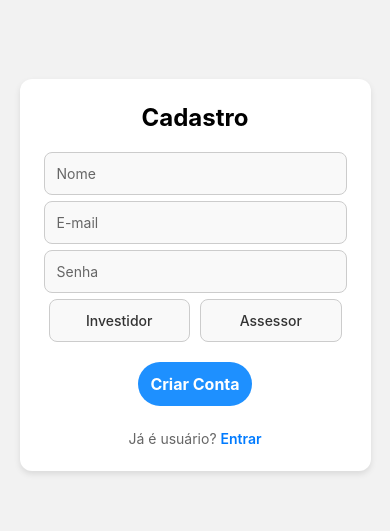
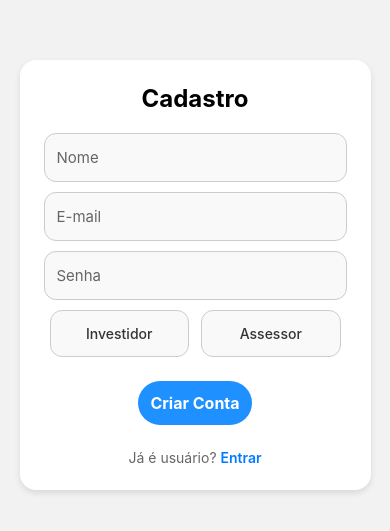
Before and after one commit to dwe-corp/dwe-app-mobile-react, a React Native app: screen /Register in a window 390 px wide. Shown: the part 177-708 px from the top of the page. Built offline with nearby package versions, Linux system fonts and the light colour scheme.

Commit message:
Add: Melhoria nos botões

```diff
--- a/src/screens/LoginScreen.tsx
+++ b/src/screens/LoginScreen.tsx
@@ -62,9 +62,9 @@ export default function LoginScreen({ navigation }) {
           onChangeText={setSenha}
         />
 
-        {/* <TouchableOpacity onPress={() => navigation.navigate('ForgotPassword')}>
+        {/* {<TouchableOpacity onPress={() => navigation.navigate('ForgotPassword')}>
           <Text style={styles.linkRight}>Esqueceu a senha?</Text>
-        </TouchableOpacity> */}
+        </TouchableOpacity>} */}
 
         {Object.values(errors).length > 0 && (
           <View style={styles.errorBox}>
@@ -76,11 +76,14 @@ export default function LoginScreen({ navigation }) {
 
         <CustomButton title="Entrar" onPress={handleLogin} />
 
-        <TouchableOpacity onPress={() => navigation.navigate('Register')}>
+        <View style={styles.bottomLinkContainer}>
           <Text style={styles.linkBottom}>
-            Primeira vez por aqui? <Text style={styles.linkHighlight}>Cadastre-se</Text>
+            Primeira vez por aqui?{' '}
           </Text>
-        </TouchableOpacity>
+          <TouchableOpacity onPress={() => navigation.navigate('Register')}>
+            <Text style={styles.linkHighlight}>Cadastre-se</Text>
+          </TouchableOpacity>
+        </View>
       </View>
     </View>
   );
@@ -129,13 +132,19 @@ const styles = StyleSheet.create({
     fontSize: 13,
     marginBottom: 12,
   },
+  bottomLinkContainer: {
+    marginTop: 16,
+    flexDirection: 'row',
+    justifyContent: 'center',
+    alignItems: 'center',
+    flexWrap: 'wrap',
+  },
   linkBottom: {
-    marginTop: 16,
-    textAlign: 'center',
+    fontSize: 14,
     color: '#666',
-    fontSize: 14,
   },
   linkHighlight: {
+    fontSize: 14,
     color: '#007bff',
     fontWeight: '600',
   },
--- a/src/screens/RegisterScreen.tsx
+++ b/src/screens/RegisterScreen.tsx
@@ -106,11 +106,12 @@ export default function RegisterScreen({ navigation }) {
         <CustomButton title="Criar Conta" onPress={handleRegister} />
 
         {/* Link: Já é usuário? Entrar */}
-        <TouchableOpacity onPress={() => navigation.navigate('Login')}>
-          <Text style={styles.linkBottom}>
-            Já é usuário? <Text style={styles.linkHighlight}>Entrar</Text>
-          </Text>
-        </TouchableOpacity>
+        <View style={styles.bottomLinkContainer}>
+          <Text style={styles.linkBottom}>Já é usuário? </Text>
+          <TouchableOpacity onPress={() => navigation.navigate('Login')}>
+            <Text style={styles.linkHighlight}>Entrar</Text>
+          </TouchableOpacity>
+        </View>
       </View>
     </View>
   );
@@ -124,30 +125,10 @@ const styles = StyleSheet.create({
     backgroundColor: '#f2f2f2',
     paddingTop: Platform.OS === 'web' ? 60 : 40,
   },
-  backButton: {
-    position: 'absolute',
-    top: Platform.OS === 'web' ? 24 : 40,
-    left: 24,
-    backgroundColor: '#E6F0FF',
-    paddingVertical: 8,
-    paddingHorizontal: 16,
-    borderRadius: 20,
-    zIndex: 10,
-    shadowColor: '#000',
-    shadowOpacity: 0.08,
-    shadowOffset: { width: 0, height: 2 },
-    shadowRadius: 4,
-    elevation: 3,
-  },
-  backText: {
-    color: '#007AFF',
-    fontSize: 16,
-    fontWeight: '600',
-  },
   card: {
     backgroundColor: '#fff',
     padding: 24,
-    borderRadius: 12,
+    borderRadius: 16,
     width: '90%',
     maxWidth: 400,
     shadowColor: '#000',
@@ -163,12 +144,14 @@ const styles = StyleSheet.create({
     textAlign: 'center',
   },
   input: {
-    borderWidth: 1,
+    borderWidth: 1.5,
     borderColor: '#ccc',
-    padding: 12,
-    marginBottom: 6,
-    borderRadius: 8,
+    paddingVertical: 14,
+    paddingHorizontal: 12,
+    marginBottom: 10,
+    borderRadius: 12,
     backgroundColor: '#f9f9f9',
+    fontSize: 15,
   },
   inputError: {
     borderColor: '#cc0000',
@@ -177,15 +160,15 @@ const styles = StyleSheet.create({
   perfilContainer: {
     flexDirection: 'row',
     justifyContent: 'space-between',
-    marginBottom: 12,
+    marginBottom: 16,
   },
   perfilButton: {
     flex: 1,
-    borderWidth: 1,
+    borderWidth: 1.5,
     borderColor: '#ccc',
-    borderRadius: 8,
-    paddingVertical: 12,
-    marginHorizontal: 5,
+    borderRadius: 12,
+    paddingVertical: 14,
+    marginHorizontal: 6,
     backgroundColor: '#f9f9f9',
     alignItems: 'center',
   },
@@ -214,14 +197,20 @@ const styles = StyleSheet.create({
     fontSize: 13,
     marginBottom: 4,
   },
+  bottomLinkContainer: {
+    marginTop: 16,
+    flexDirection: 'row',
+    justifyContent: 'center',
+    alignItems: 'center',
+    flexWrap: 'wrap',
+  },
   linkBottom: {
-    marginTop: 16,
-    textAlign: 'center',
+    fontSize: 14,
     color: '#666',
-    fontSize: 14,
   },
   linkHighlight: {
+    fontSize: 14,
     color: '#007bff',
     fontWeight: '600',
-  }
+  },
 });
```
